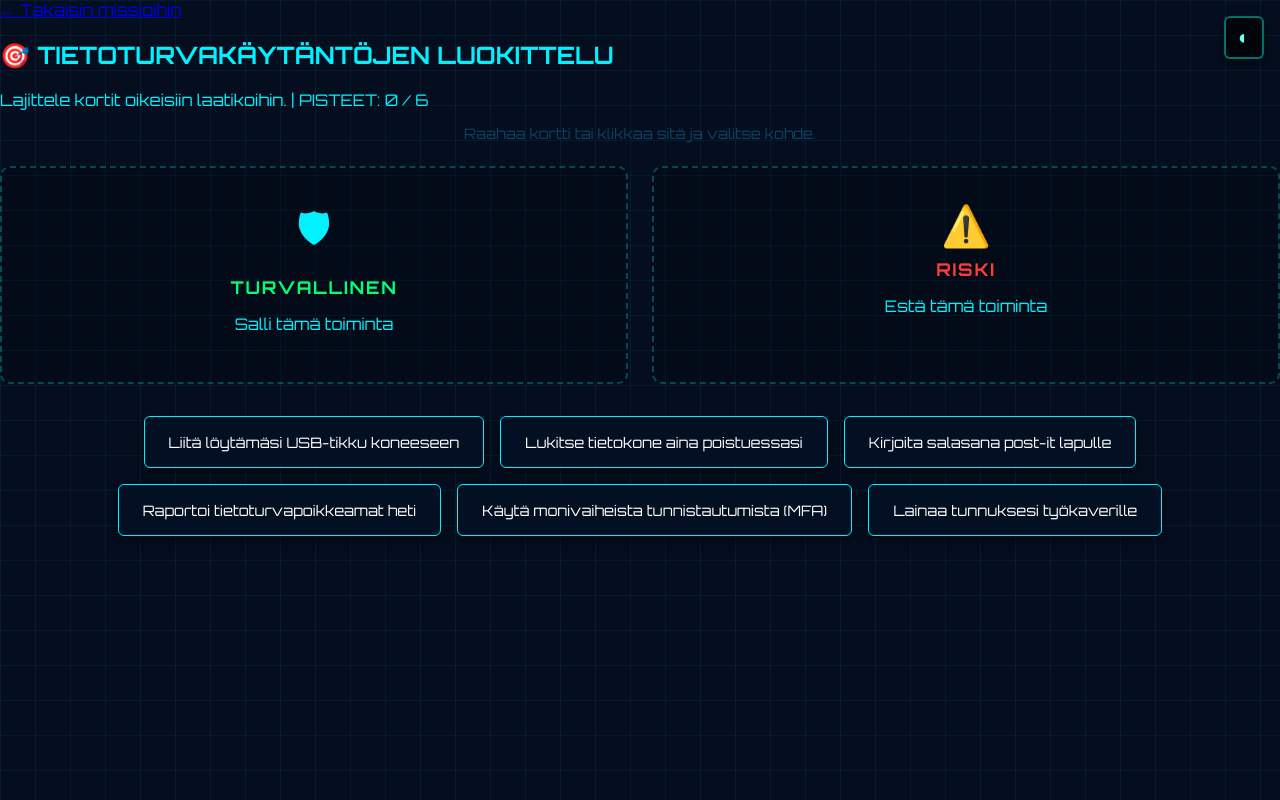
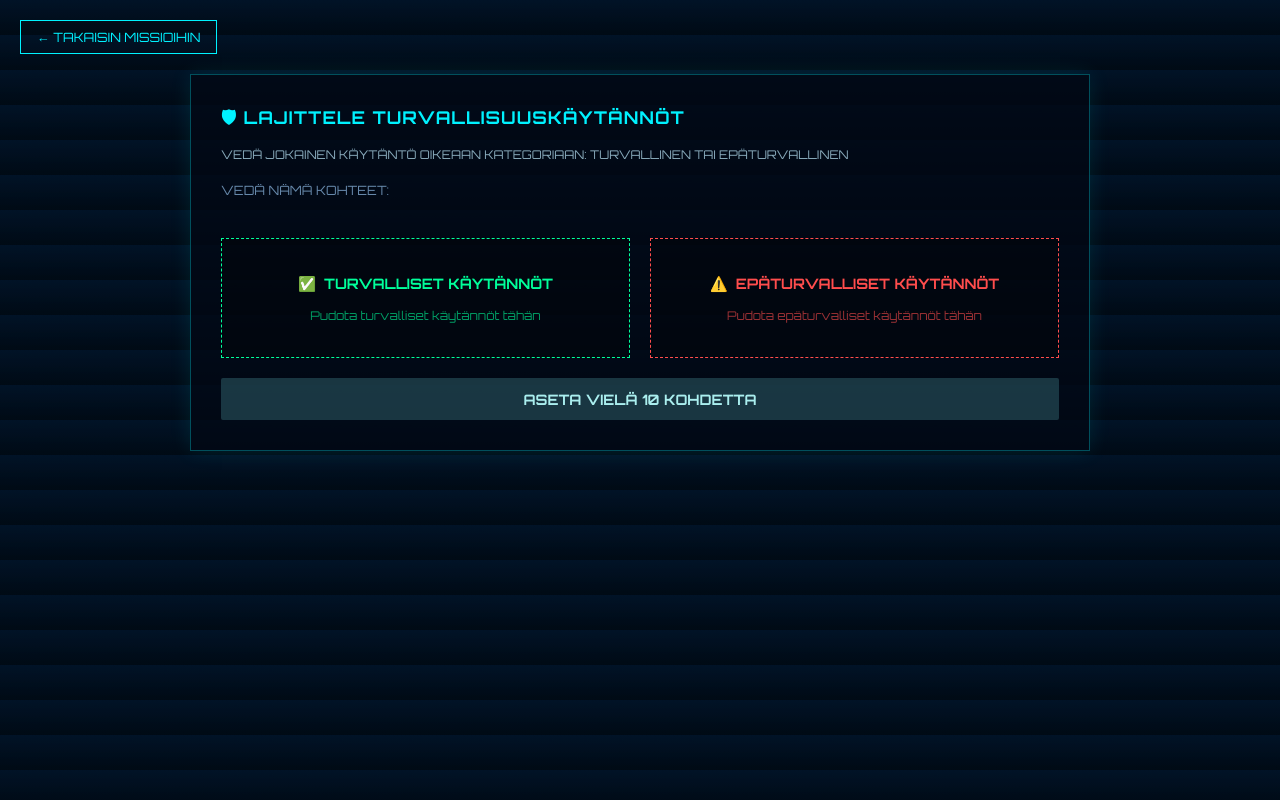
Before and after one commit to mariemustajarvi/peli-projekti, a plain HTML site: page tietoturvakaytannot.html in a window 1280 px wide. Drawn offline with Linux system fonts and the light colour scheme.

Commit message:
korjataan

```diff
--- a/css/tietoturvakaytannot.css
+++ b/css/tietoturvakaytannot.css
@@ -1,125 +1,164 @@
 :root {
-    --color-safe: #00ff7a;
-    --color-risk: #ff3c3c;
-    --bg-safe: rgba(0, 255, 122, 0.1);
-    --bg-risk: rgba(255, 60, 60, 0.1);
+  --color-neon-blue: #00f2ff;
+  --color-neon-green: #00ff9b;
+  --color-neon-red: #ff4d4d;
+  --bg-dark: #020817;
+  --bg-panel: rgba(4, 16, 36, 0.9);
 }
 
-  .container-top {
-    padding-left: 0;
-    margin-bottom: 0;
-    position: relative;
+body {
+  background-color: var(--bg-dark);
+  font-family: 'Orbitron', sans-serif;
+  color: var(--color-neon-blue);
+  margin: 0;
+  padding: 20px;
+  background-image: linear-gradient(rgba(0, 20, 40, 0.8), rgba(0, 10, 20, 0.95)), url('../pictures/ruudukko.png');
 }
 
-  .instruction-text {
-    text-align: center;
-    color: var(--color-muted);
-    font-size: 0.9rem;
-    margin-bottom: 1.5rem;
+.top-bar { margin-bottom: 20px; }
+.back-btn {
+  border: 1px solid var(--color-neon-blue);
+  padding: 8px 16px;
+  text-decoration: none;
+  color: var(--color-neon-blue);
+  font-size: 0.8rem;
+  text-transform: uppercase;
+  display: inline-block;
 }
 
-  .drop-zones {
+.game-container {
+  max-width: 900px;
+  margin: 0 auto;
+  border: 1px solid rgba(0, 242, 255, 0.3);
+  padding: 30px;
+  background: rgba(2, 8, 20, 0.8);
+  box-shadow: 0 0 20px rgba(0, 242, 255, 0.1);
+}
+
+.game-header h1 {
+  font-size: 1.1rem;
+  margin: 0 0 10px 0;
+  letter-spacing: 1px;
+}
+.subtitle {
+  font-size: 0.75rem;
+  color: #8ab;
+  margin-bottom: 20px;
+  text-transform: uppercase;
+}
+
+.section-label {
+  font-size: 0.8rem;
+  color: #68a;
+  margin-bottom: 10px;
+}
+
+/* KORTIT */
+.source-list {
+  display: flex;
+  flex-direction: column;
+  gap: 10px;
+  margin-bottom: 30px;
+}
+
+.draggable-item {
+  background: rgba(0, 20, 40, 0.6);
+  border: 1px solid rgba(0, 242, 255, 0.4);
+  padding: 12px 15px;
+  font-size: 0.85rem;
+  cursor: grab;
+  display: flex;
+  align-items: center;
+  transition: all 0.2s;
+}
+
+.draggable-item::before {
+  content: ':::';
+  margin-right: 15px;
+  color: rgba(0, 242, 255, 0.5);
+  font-weight: bold;
+  letter-spacing: 2px;
+}
+
+.draggable-item:hover {
+  background: rgba(0, 242, 255, 0.1);
+  border-color: var(--color-neon-blue);
+}
+
+.draggable-item.dragging { opacity: 0.5; }
+.draggable-item.gone { display: none; }
+
+/* PUDOTUSALUEET */
+.drop-zones-wrapper {
   display: grid;
   grid-template-columns: 1fr 1fr;
-    gap: 1.5rem;
-    margin-bottom: 2rem;
+  gap: 20px;
 }
 
 .zone {
-    border: 2px dashed rgba(7, 219, 208, 0.3);
-    border-radius: 10px;
-    padding: 2rem 1rem;
+  border: 1px dashed;
+  padding: 20px;
+  min-height: 120px;
+  display: flex;
+  flex-direction: column;
+  align-items: center;
+  justify-content: center;
   text-align: center;
-    transition: all 0.3s ease;
-    background: rgba(0, 0, 0, 0.2);
-    cursor: pointer;
+  background: rgba(0, 0, 0, 0.3);
+  transition: all 0.3s;
 }
 
-  .zone-icon {
-    font-size: 2.5rem;
-    margin-bottom: 0.5rem;
+.zone-header {
+  font-weight: bold;
+  margin-bottom: 15px;
+  font-size: 0.9rem;
+  text-transform: uppercase;
+  display: flex;
+  align-items: center;
+  gap: 8px;
 }
 
-  .zone h3 {
-    margin: 0;
-    font-size: 1.1rem;
-    letter-spacing: 0.1em;
+.zone-content {
+  font-size: 0.75rem;
+  opacity: 0.6;
 }
 
-  .safe-zone:hover, .safe-zone.drag-over {
-    background: var(--bg-safe);
-    border-color: var(--color-safe);
-    box-shadow: 0 0 15px var(--bg-safe);
-  }
-  .safe-zone h3 { color: var(--color-safe); }
+/* Turvallinen tyylit */
+.safe-zone { border-color: var(--color-neon-green); color: var(--color-neon-green); }
+.safe-zone.drag-over { background: rgba(0, 255, 155, 0.1); box-shadow: 0 0 15px rgba(0, 255, 155, 0.2); }
 
-  .risk-zone:hover, .risk-zone.drag-over {
-    background: var(--bg-risk);
-    border-color: var(--color-risk);
-    box-shadow: 0 0 15px var(--bg-risk);
-  }
-  .risk-zone h3 { color: var(--color-risk); }
+/* Epäturvallinen tyylit */
+.risk-zone { border-color: var(--color-neon-red); color: var(--color-neon-red); }
+.risk-zone.drag-over { background: rgba(255, 77, 77, 0.1); box-shadow: 0 0 15px rgba(255, 77, 77, 0.2); }
 
-  .card-container {
-    display: flex;
-    flex-wrap: wrap;
-    gap: 1rem;
-    justify-content: center;
-    min-height: 100px;
+/* ALAPALKKI */
+.bottom-status-bar {
+  margin-top: 20px;
+  background: rgba(50, 100, 110, 0.5);
+  padding: 12px;
+  text-align: center;
+  font-weight: bold;
+  color: #aee;
+  border-radius: 2px;
+  text-transform: uppercase;
+  font-size: 0.9rem;
 }
 
-  .draggable-card {
-    background: rgba(4, 16, 36, 0.95);
-    border: 1px solid var(--color-primary);
-    padding: 1rem 1.5rem;
-    border-radius: 6px;
-    color: #fff;
-    cursor: grab;
-    font-size: 0.9rem;
-    box-shadow: 0 4px 10px rgba(0,0,0,0.5);
-    transition: transform 0.2s, box-shadow 0.2s;
-    user-select: none;
+/* LOPPURUUTU */
+.completion-overlay {
+  position: fixed; top: 0; left: 0; width: 100%; height: 100%;
+  background: rgba(0,0,0,0.85);
+  display: flex; justify-content: center; align-items: center;
+  z-index: 100;
 }
-
-  .draggable-card:active { cursor: grabbing; }
-  .draggable-card:hover { transform: translateY(-3px); box-shadow: 0 6px 15px rgba(7, 219, 208, 0.2); }
-
-  .draggable-card.selected {
-    outline: 3px solid #fff;
-    background: rgba(7, 219, 208, 0.3);
-    transform: scale(1.05);
+.completion-box {
+  background: #020817; border: 2px solid var(--color-neon-green);
+  padding: 40px; text-align: center; max-width: 500px;
+  box-shadow: 0 0 30px rgba(0,255,155,0.3);
 }
-
-  .draggable-card.gone {
-    transform: scale(0);
-    opacity: 0;
-    pointer-events: none;
-  }
-
-  .feedback-box {
-    margin-top: 2rem;
-    padding: 1rem;
-    text-align: center;
-    border-radius: 6px;
-    font-weight: bold;
-    opacity: 0;
-    transition: opacity 0.3s;
-  }
-  .feedback-box.show { opacity: 1; }
-  .feedback-box.correct { color: var(--color-safe); border: 1px solid var(--color-safe); background: var(--bg-safe); }
-  .feedback-box.wrong { color: var(--color-risk); border: 1px solid var(--color-risk); background: var(--bg-risk); }
-  .feedback-box.neutral { color: var(--color-primary); border: 1px solid var(--color-primary); }
-
 .hidden { display: none; }
 
-  @media (max-width: 600px) {
-    .drop-zones { grid-template-columns: 1fr; }
-    .zone { display: flex; align-items: center; gap: 1rem; justify-content: center; }
-    .zone-icon { margin: 0; font-size: 2rem; }
+/* Mobiiliresponsiivisuus */
+@media (max-width: 700px) {
+  .drop-zones-wrapper { grid-template-columns: 1fr; }
 }
-
-  .completion-screen { text-align: center; animation: pop-check 0.5s ease-out; }
-  .completion-trophy { font-size: 4rem; margin-bottom: 1rem; }
-  .completion-title { color: var(--color-primary); font-size: 1.5rem; margin-bottom: 1rem; }
-  .completion-card { background: rgba(0,0,0,0.3); border: 1px solid var(--color-primary); padding: 2rem; border-radius: 10px; max-width: 500px; margin: 0 auto; }
-  .completion-buttons { margin-top: 1.5rem; display: flex; gap: 1rem; justify-content: center; }
--- a/tietoturvakaytannot.html
+++ b/tietoturvakaytannot.html
@@ -3,61 +3,62 @@
 <head>
   <meta charset="utf-8">
   <meta name="viewport" content="width=device-width, initial-scale=1">
-  <title>Missio — Tietoturvakäytännöt</title>
+  <title>Missio — Turvallisuuskäytännöt</title>
   <link href="https://fonts.googleapis.com/css2?family=Orbitron:wght@400;700&display=swap" rel="stylesheet">
-  <link rel="stylesheet" href="./css/accessibility.css">
   <link rel="stylesheet" href="./css/style.css">
   <link rel="stylesheet" href="./css/tietoturvakaytannot.css">
 </head>
 <body class="level-page">
-  <div class="container container-top">
-    <div class="accessibility-controls">
-      <button id="contrastToggle" class="contrast-toggle" aria-label="Vaihda korkean kontrastin tilaan">
-        <span class="toggle-icon">◐</span>
-      </button>
-    </div>
-    <a class="back-btn" href="index.html">← Takaisin missioihin</a>
+
+  <div class="top-bar">
+    <a href="index.html" class="back-btn">← Takaisin missioihin</a>
   </div>
 
-  <main id="main-content" class="container level-main">
-    <section class="panel">
-      <header class="panel-header">
-        <h1 class="panel-title">🎯 TIETOTURVAKÄYTÄNTÖJEN LUOKITTELU</h1>
-        <div class="panel-sub">
-          Lajittele kortit oikeisiin laatikoihin.
-          <span class="divider-small">|</span>
-          PISTEET: <span id="score">0</span> / <span id="maxScore">6</span>
-        </div>
-      </header>
+  <div class="game-container">
+    <header class="game-header">
+      <h1><span class="icon">🛡</span> LAJITTELE TURVALLISUUSKÄYTÄNNÖT</h1>
+      <p class="subtitle">VEDÄ JOKAINEN KÄYTÄNTÖ OIKEAAN KATEGORIAAN: TURVALLINEN TAI EPÄTURVALLINEN</p>
+    </header>
 
-      <div class="panel-body" id="gameArea">
-        <p class="instruction-text">
-          Raahaa kortti tai klikkaa sitä ja valitse kohde.
-        </p>
+    <div class="content-area">
+      <p class="section-label">VEDÄ NÄMÄ KOHTEET:</p>
 
-        <div class="drop-zones">
-          <div class="zone safe-zone" data-type="safe">
-            <div class="zone-icon">🛡</div>
-            <h3>TURVALLINEN</h3>
-            <p>Salli tämä toiminta</p>
+      <div id="sourceContainer" class="source-list"></div>
+
+      <div class="drop-zones-wrapper">
+        <div class="zone safe-zone" data-type="safe">
+          <div class="zone-header">
+            <span class="check-icon">✅</span> TURVALLISET KÄYTÄNNÖT
           </div>
-
-          <div class="zone risk-zone" data-type="risk">
-            <div class="zone-icon">⚠️</div>
-            <h3>RISKI</h3>
-            <p>Estä tämä toiminta</p>
+          <div class="zone-content">
+            Pudota turvalliset käytännöt tähän
           </div>
         </div>
 
-        <div class="card-container" id="cardContainer">
+        <div class="zone risk-zone" data-type="risk">
+          <div class="zone-header">
+            <span class="warn-icon">⚠️</span> EPÄTURVALLISET KÄYTÄNNÖT
           </div>
+          <div class="zone-content">
+            Pudota epäturvalliset käytännöt tähän
+          </div>
+        </div>
+      </div>
+    </div>
 
-        <div id="feedback" class="feedback-box hidden"></div>
-      </div>
-    </section>
-  </main>
+    <div class="bottom-status-bar">
+      <span id="statusText">ASETA VIELÄ 10 KOHDETTA</span>
+    </div>
+  </div>
 
-  <script src="./js/accessibility.js"></script>
+  <div id="completionOverlay" class="completion-overlay hidden">
+    <div class="completion-box">
+      <h2>MISSIO SUORITETTU!</h2>
+      <p>Olet tunnistanut kaikki riskit onnistuneesti.</p>
+      <a href="index.html" class="next-btn">Palaa päävalikkoon</a>
+    </div>
+  </div>
+
   <script src="./js/tietoturvakaytannot.js"></script>
 </body>
 </html>
```
Lines whose indentation alone changed are shown as unchanged.
